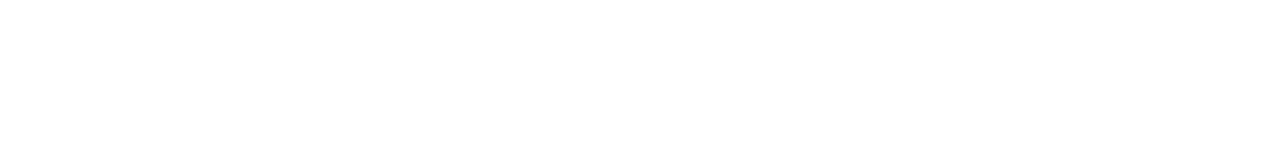
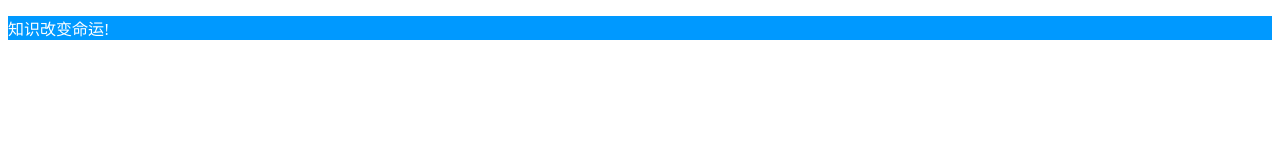
Before and after one commit to liuxinhe123/myproject78, a plain HTML site: page index.html in a window 1280 px wide. Drawn offline with Linux system fonts and the light colour scheme.

Commit message:
新建css/style.css p选择器引入到index.html

```diff
--- /dev/null
+++ b/css/style.css
@@ -0,0 +1,4 @@
+p{
+    background-color: #09f;
+    color:#fff;
+}
--- a/index.html
+++ b/index.html
@@ -5,8 +5,9 @@
     <meta http-equiv="X-UA-Compatible" content="IE=edge">
     <meta name="viewport" content="width=device-width, initial-scale=1.0">
     <title>Document</title>
+    <link rel="stylesheet" href="css/style.css">
 </head>
 <body>
-
+    <p>知识改变命运!</p>
 </body>
 </html>
```
